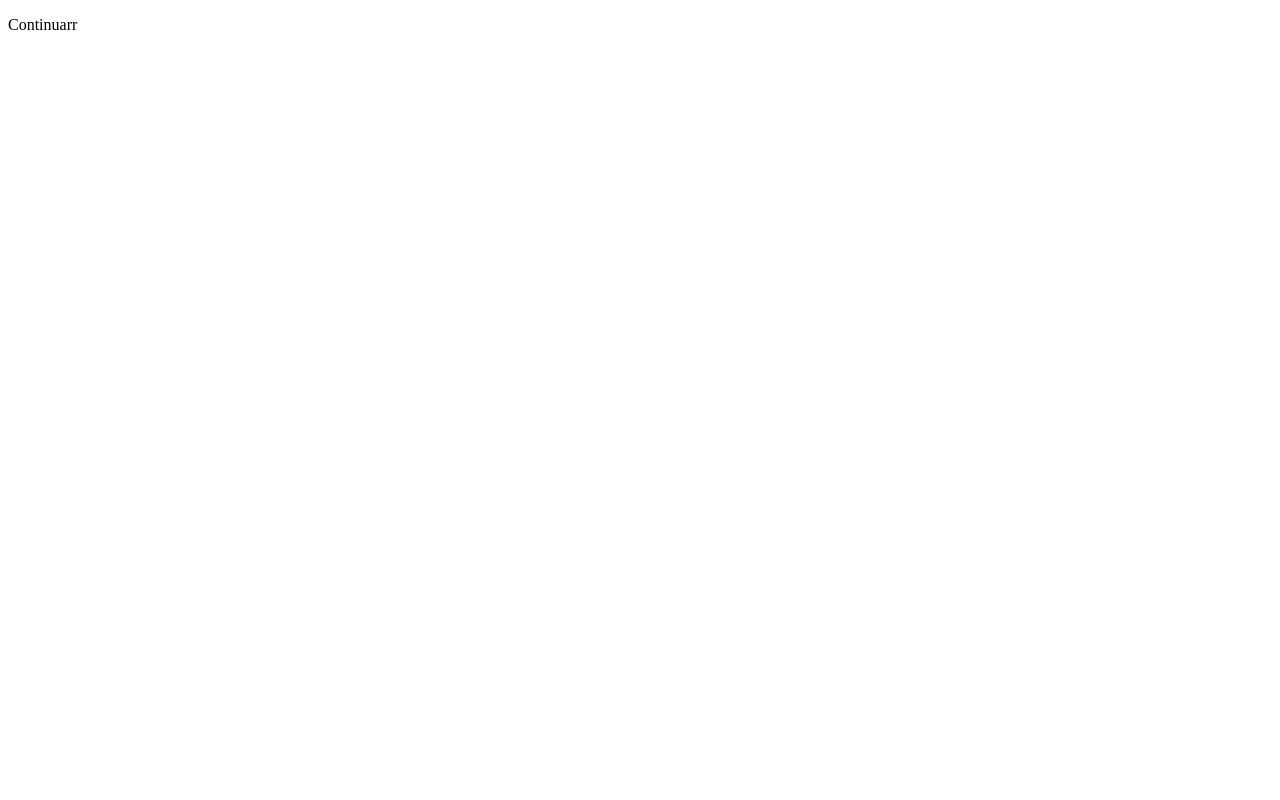
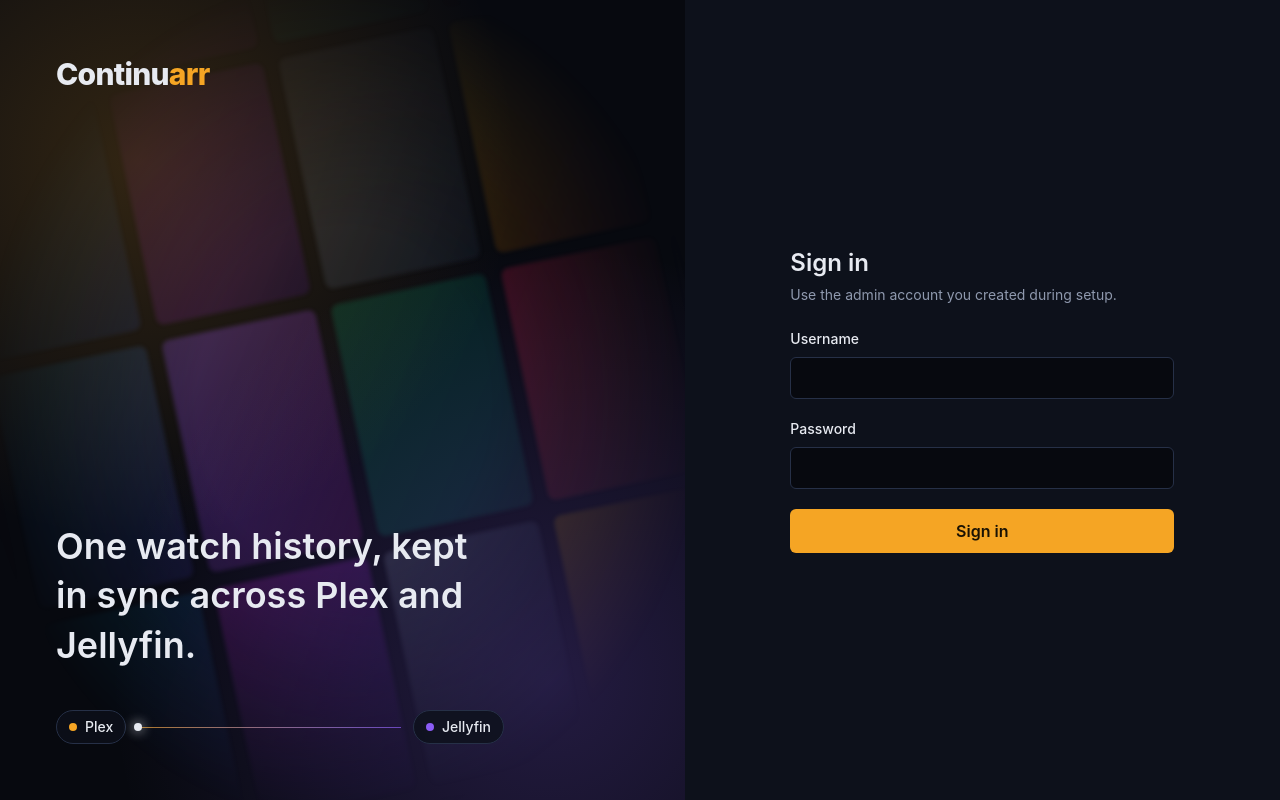
Before and after one commit to IanWorley/Continuarr, a React (Vite) app in the folder frontend/: page /login in a window 1280 px wide. Built offline with nearby package versions, Linux system fonts and the light colour scheme.

Commit message:
feat(frontend): draft B login page, media-server dark split layout with Tailwind v4

```diff
--- a/frontend/package.json
+++ b/frontend/package.json
@@ -22,6 +22,7 @@
     "react-dom": "^19.3.1"
   },
   "devDependencies": {
+    "@tailwindcss/vite": "^4.3.4",
     "@types/node": "^26.6.6",
     "@types/react": "^19.3.0",
     "@types/react-dom": "^19.3.0",
@@ -29,6 +30,7 @@
     "jsdom": "^30.1.3",
     "openapi-typescript": "^7.13.0",
     "oxlint": "^1.89.0",
+    "tailwindcss": "^4.3.4",
     "typescript": "~5.9.3",
     "vite": "^8.3.5",
     "vitest": "^5.0.5"
--- /dev/null
+++ b/frontend/src/index.css
@@ -0,0 +1,35 @@
+@import 'tailwindcss';
+
+/* Dark-first palette tuned to sit beside Sonarr, Radarr, Plex, and Jellyfin. */
+@theme {
+  --color-ink-950: #07090f;
+  --color-ink-900: #0d111b;
+  --color-ink-800: #151b29;
+  --color-ink-700: #263047;
+  --color-ink-400: #8f99ae;
+  --color-ink-100: #e7eaf1;
+
+  /* Amber nods to Plex, violet to Jellyfin; amber is the action color. */
+  --color-accent: #f5a524;
+  --color-accent-hover: #ffbb4d;
+  --color-accent-ink: #1a1203;
+  --color-sync: #8b5cf6;
+  --color-danger: #fca5a5;
+  --color-danger-surface: #2a1215;
+
+  --animate-sync-travel: sync-travel 2.4s ease-in-out infinite;
+
+  @keyframes sync-travel {
+    0%,
+    100% {
+      left: 0%;
+    }
+    50% {
+      left: 100%;
+    }
+  }
+}
+
+:root {
+  color-scheme: dark;
+}
--- /dev/null
+++ b/frontend/src/login/BrandPanel.tsx
@@ -0,0 +1,73 @@
+// Poster-like tiles for the backdrop: abstract gradients, no artwork. Listed in full so
+// Tailwind can see every class.
+const POSTER_TILES: readonly string[] = [
+  'from-amber-500/50 to-rose-800/40',
+  'from-sky-500/40 to-indigo-900/50',
+  'from-violet-500/50 to-fuchsia-900/40',
+  'from-emerald-500/30 to-teal-900/50',
+  'from-rose-500/40 to-orange-900/40',
+  'from-indigo-500/40 to-slate-900/60',
+  'from-orange-400/40 to-amber-900/50',
+  'from-cyan-500/30 to-blue-900/50',
+  'from-fuchsia-500/40 to-violet-950/50',
+  'from-slate-400/30 to-slate-800/60',
+  'from-yellow-500/40 to-red-900/40',
+  'from-purple-500/40 to-indigo-950/60',
+]
+const POSTER_ROWS = 3
+
+/** The Continuarr name, tagline, and a CSS-only backdrop of blurred posters and a sync motif. */
+export function BrandPanel() {
+  const tiles = Array.from({ length: POSTER_ROWS }, () => POSTER_TILES).flat()
+
+  return (
+    <section className="relative isolate flex flex-col justify-between overflow-hidden bg-ink-950 px-6 py-8 sm:px-10 lg:px-14 lg:py-14">
+      <div
+        aria-hidden="true"
+        className="absolute inset-0 -z-10 [mask-image:radial-gradient(ellipse_at_center,black_30%,transparent_75%)]"
+      >
+        <div className="absolute -inset-1/4 grid -rotate-12 grid-cols-6 gap-4 opacity-60 blur-[2px]">
+          {tiles.map((gradient, index) => (
+            <div key={index} className={`aspect-[2/3] rounded-lg bg-gradient-to-br ${gradient}`} />
+          ))}
+        </div>
+      </div>
+      <div
+        aria-hidden="true"
+        className="absolute inset-0 -z-10 bg-[radial-gradient(circle_at_20%_20%,--theme(--color-accent/0.18),transparent_45%),radial-gradient(circle_at_80%_85%,--theme(--color-sync/0.22),transparent_50%)]"
+      />
+
+      <p className="text-2xl font-extrabold tracking-tight text-ink-100 lg:text-3xl">
+        Continu<span className="text-accent">arr</span>
+      </p>
+
+      <div className="mt-6 max-w-md lg:mt-0">
+        <h1 className="text-xl font-semibold leading-snug text-ink-100 sm:text-2xl lg:text-4xl">
+          One watch history, kept in sync across Plex and Jellyfin.
+        </h1>
+        <SyncMotif />
+      </div>
+    </section>
+  )
+}
+
+function SyncMotif() {
+  return (
+    <div aria-hidden="true" className="mt-6 hidden items-center gap-3 sm:flex lg:mt-10">
+      <ServerChip name="Plex" dotClassName="bg-accent" />
+      <div className="relative h-px flex-1 bg-gradient-to-r from-accent/70 to-sync/70">
+        <span className="absolute top-1/2 left-1/2 size-2 -translate-x-1/2 -translate-y-1/2 rounded-full bg-ink-100 shadow-[0_0_12px_--theme(--color-ink-100)] motion-safe:animate-sync-travel" />
+      </div>
+      <ServerChip name="Jellyfin" dotClassName="bg-sync" />
+    </div>
+  )
+}
+
+function ServerChip({ name, dotClassName }: { name: string; dotClassName: string }) {
+  return (
+    <span className="flex items-center gap-2 rounded-full border border-ink-700 bg-ink-900/80 px-3 py-1.5 text-sm font-medium text-ink-100 backdrop-blur">
+      <span className={`size-2 rounded-full ${dotClassName}`} />
+      {name}
+    </span>
+  )
+}
--- /dev/null
+++ b/frontend/src/login/LoginForm.tsx
@@ -0,0 +1,84 @@
+import { useId, type FormEvent } from 'react'
+import type { Credentials } from '../api/client.ts'
+
+interface LoginFormProps {
+  submitting: boolean
+  /** Shown inline and announced to screen readers; undefined when there is nothing to report. */
+  errorMessage: string | undefined
+  onSubmit: (credentials: Credentials) => void
+}
+
+const FIELD_CLASSES =
+  'mt-2 block w-full rounded-md border border-ink-700 bg-ink-950 px-3.5 py-2.5 text-ink-100 placeholder:text-ink-400 ' +
+  'outline-none transition focus-visible:border-accent focus-visible:ring-2 focus-visible:ring-accent/50 ' +
+  'aria-invalid:border-danger/70 disabled:opacity-60'
+
+export function LoginForm({ submitting, errorMessage, onSubmit }: LoginFormProps) {
+  const errorId = useId()
+  const hasError = errorMessage !== undefined
+
+  function handleSubmit(event: FormEvent<HTMLFormElement>) {
+    event.preventDefault()
+    const form = new FormData(event.currentTarget)
+    onSubmit({ username: String(form.get('username')), password: String(form.get('password')) })
+  }
+
+  return (
+    <form onSubmit={handleSubmit} className="w-full max-w-sm">
+      <h2 className="text-2xl font-semibold text-ink-100">Sign in</h2>
+      <p className="mt-1.5 text-sm text-ink-400">Use the admin account you created during setup.</p>
+
+      <div aria-live="polite" id={errorId} className="mt-6 empty:hidden">
+        {hasError && (
+          <p className="flex items-center gap-2 rounded-md border border-danger/30 bg-danger-surface px-3.5 py-2.5 text-sm text-danger">
+            <span aria-hidden="true" className="font-bold">!</span>
+            {errorMessage}
+          </p>
+        )}
+      </div>
+
+      <fieldset disabled={submitting} className="mt-6 space-y-5">
+        <label className="block text-sm font-medium text-ink-100">
+          Username
+          <input
+            name="username"
+            autoComplete="username"
+            required
+            aria-invalid={hasError}
+            aria-describedby={hasError ? errorId : undefined}
+            className={FIELD_CLASSES}
+          />
+        </label>
+        <label className="block text-sm font-medium text-ink-100">
+          Password
+          <input
+            name="password"
+            type="password"
+            autoComplete="current-password"
+            required
+            aria-invalid={hasError}
+            aria-describedby={hasError ? errorId : undefined}
+            className={FIELD_CLASSES}
+          />
+        </label>
+
+        <button
+          type="submit"
+          className="flex w-full items-center justify-center gap-2 rounded-md bg-accent px-4 py-2.5 font-semibold text-accent-ink transition hover:bg-accent-hover focus-visible:outline-2 focus-visible:outline-offset-2 focus-visible:outline-accent disabled:cursor-wait disabled:opacity-70"
+        >
+          {submitting && <Spinner />}
+          {submitting ? 'Signing in…' : 'Sign in'}
+        </button>
+      </fieldset>
+    </form>
+  )
+}
+
+function Spinner() {
+  return (
+    <span
+      aria-hidden="true"
+      className="size-4 animate-spin rounded-full border-2 border-accent-ink/30 border-t-accent-ink"
+    />
+  )
+}
--- /dev/null
+++ b/frontend/src/login/LoginPage.tsx
@@ -0,0 +1,50 @@
+import { useMutation } from '@tanstack/react-query'
+import { useNavigate } from '@tanstack/react-router'
+import { login, type Credentials } from '../api/client.ts'
+import { BrandPanel } from './BrandPanel.tsx'
+import { LoginForm } from './LoginForm.tsx'
+
+const HTTP_UNAUTHORIZED = 401
+
+type LoginFailure = 'bad-credentials' | 'unavailable'
+
+const FAILURE_MESSAGES: Record<LoginFailure, string> = {
+  'bad-credentials': 'Wrong username or password',
+  unavailable: "Couldn't reach Continuarr. Try again in a moment.",
+}
+
+async function submitLogin(credentials: Credentials): Promise<void> {
+  const response = await login(credentials).catch(() => {
+    throw new Error(FAILURE_MESSAGES.unavailable)
+  })
+  if (response.status === HTTP_UNAUTHORIZED) throw new Error(FAILURE_MESSAGES['bad-credentials'])
+  if (!response.ok) throw new Error(FAILURE_MESSAGES.unavailable)
+}
+
+export function LoginPage() {
+  const navigate = useNavigate()
+  const mutation = useMutation({
+    mutationFn: submitLogin,
+    onSuccess: () => navigate({ to: '/' }),
+  })
+
+  return (
+    <LoginScreen
+      submitting={mutation.isPending}
+      errorMessage={mutation.error?.message}
+      onSubmit={(credentials) => mutation.mutate(credentials)}
+    />
+  )
+}
+
+/** The page without its data wiring, so each state can be rendered on its own. */
+export function LoginScreen(props: Parameters<typeof LoginForm>[0]) {
+  return (
+    <main className="grid min-h-screen bg-ink-900 lg:grid-cols-[1.15fr_1fr]">
+      <BrandPanel />
+      <div className="flex items-start justify-center px-6 py-10 sm:px-10 lg:items-center">
+        <LoginForm {...props} />
+      </div>
+    </main>
+  )
+}
--- a/frontend/src/main.tsx
+++ b/frontend/src/main.tsx
@@ -3,6 +3,7 @@ import { RouterProvider } from '@tanstack/react-router'
 import { StrictMode } from 'react'
 import { createRoot } from 'react-dom/client'
 import { router } from './router.tsx'
+import './index.css'
 
 const queryClient = new QueryClient()
 
--- a/frontend/src/router.tsx
+++ b/frontend/src/router.tsx
@@ -1,11 +1,22 @@
-import { createRootRoute, createRouter } from '@tanstack/react-router'
+import { createRootRoute, createRoute, createRouter, Outlet } from '@tanstack/react-router'
+import { LoginPage } from './login/LoginPage.tsx'
 
-// Placeholder until the login, setup, and shell pages land (#9).
-const rootRoute = createRootRoute({
+const rootRoute = createRootRoute({ component: Outlet })
+
+// Placeholder until the logged-in shell lands (#9).
+const indexRoute = createRoute({
+  getParentRoute: () => rootRoute,
+  path: '/',
   component: () => <p>Continuarr</p>,
 })
 
-export const router = createRouter({ routeTree: rootRoute })
+const loginRoute = createRoute({
+  getParentRoute: () => rootRoute,
+  path: '/login',
+  component: LoginPage,
+})
+
+export const router = createRouter({ routeTree: rootRoute.addChildren([indexRoute, loginRoute]) })
 
 // Registers the router type so links and navigation are type-checked app-wide.
 declare module '@tanstack/react-router' {
--- a/frontend/vite.config.ts
+++ b/frontend/vite.config.ts
@@ -1,3 +1,4 @@
+import tailwindcss from '@tailwindcss/vite'
 import react from '@vitejs/plugin-react'
 import { defineConfig } from 'vite'
 
@@ -6,7 +7,7 @@ const API_PATH_PREFIX = '/api'
 const BACKEND_URL = 'http://localhost:8080'
 
 export default defineConfig({
-  plugins: [react()],
+  plugins: [react(), tailwindcss()],
   server: {
     proxy: {
       [API_PATH_PREFIX]: BACKEND_URL,
```
Also changed, not shown: 1 other file (tests, documents, lock files or other folders).
